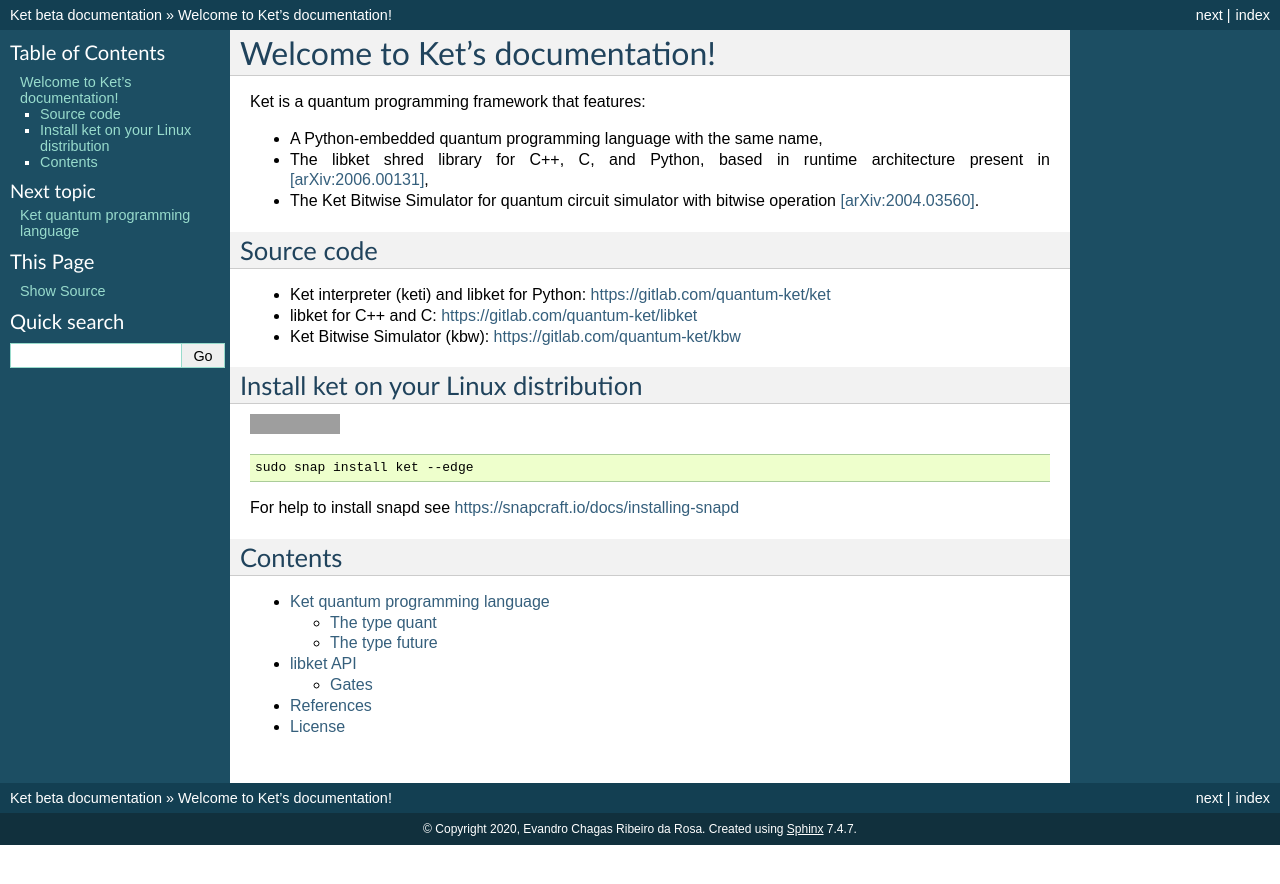
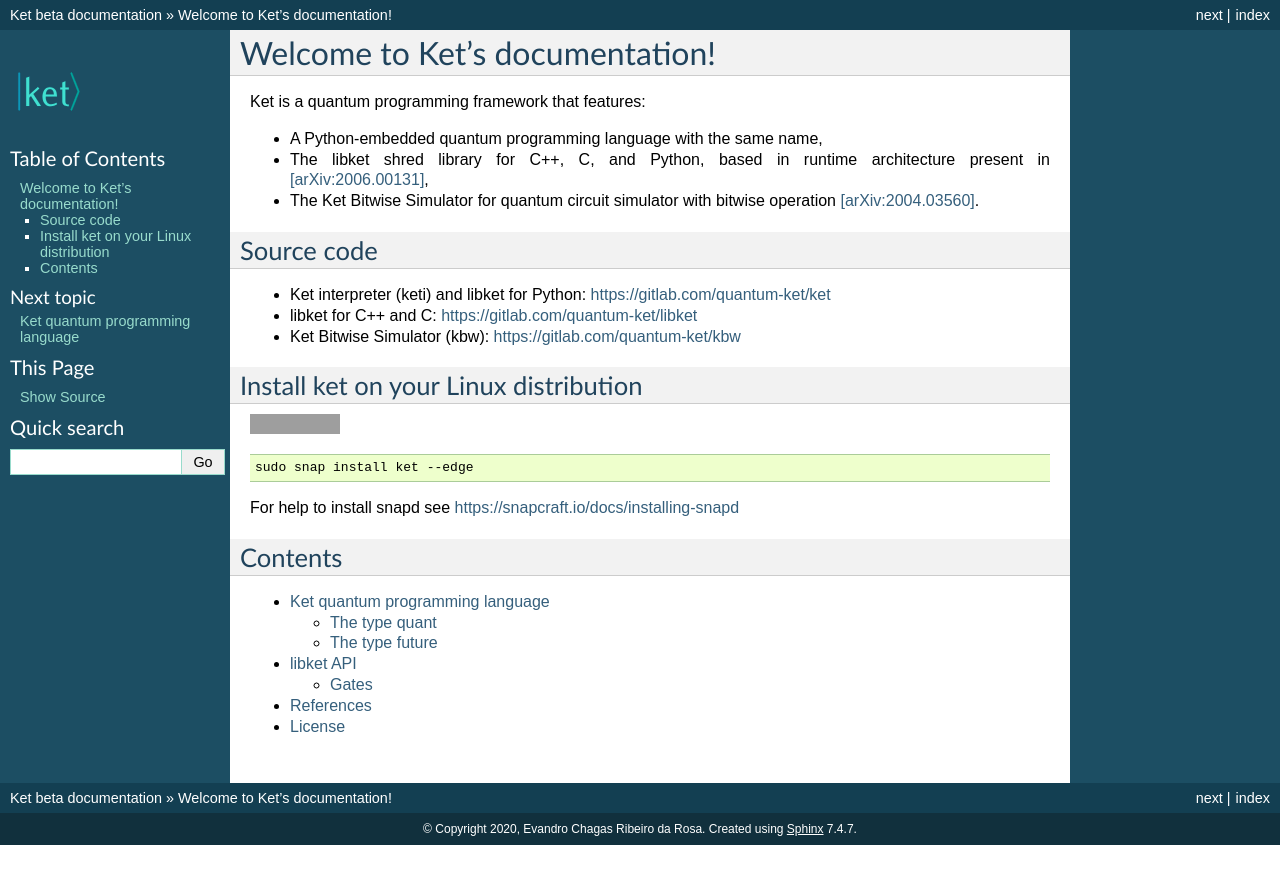
Before and after one commit to quantum-ket/ket, a Sphinx documentation site: the page built from docs/source/index.rst, in a window 1280 px wide. Shown: the top 884 px of the page. Built offline with Sphinx 7.4.7, drawn with Linux system fonts in a browser that asks for light colours; grey boxes are pictures that could not be loaded.

Commit message:
add logo

```diff
--- a/docs/source/conf.py
+++ b/docs/source/conf.py
@@ -50,6 +50,7 @@
 # a list of builtin themes.
 #
 html_theme = 'default'
+html_logo = 'img/logo.svg'
 
 # Add any paths that contain custom static files (such as style sheets) here,
 # relative to this directory. They are copied after the builtin static files,
```
Also changed, not shown: docs/source/img/logo.svg (added).
